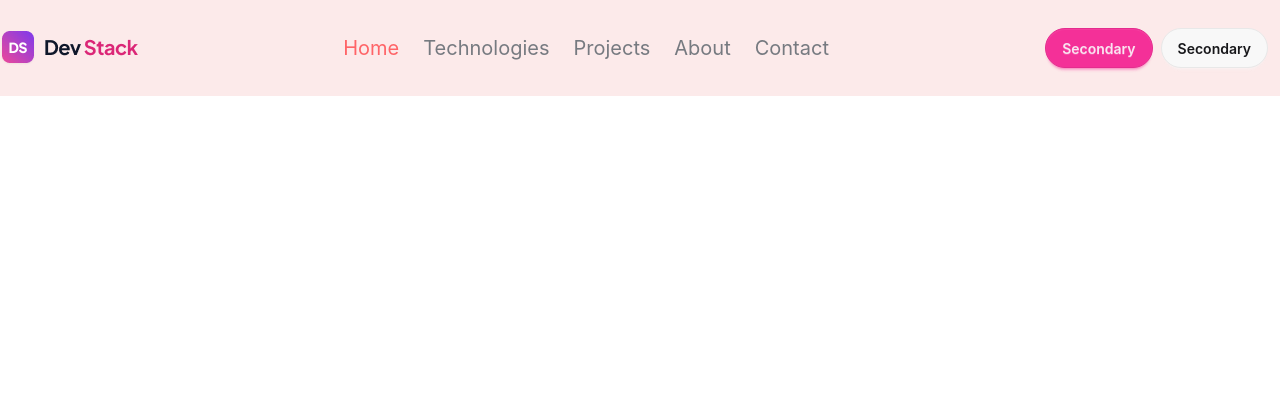
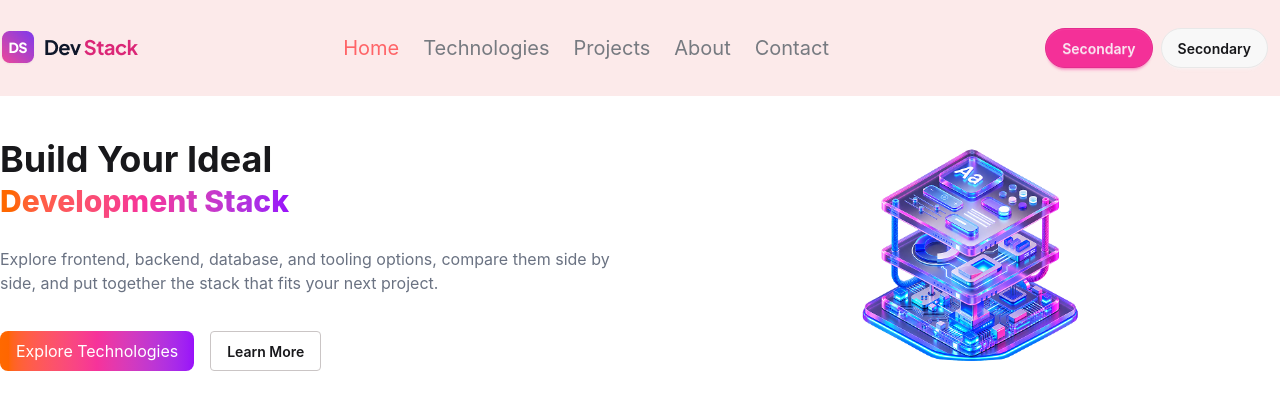
Before and after one commit to nayanhalder730/dev-stack-2026, a React (Vite) app: page / in a window 1280 px wide. Shown: the top 410 px of the page. Built offline with nearby package versions, Linux system fonts and the light colour scheme.

Commit message:
creat banner section

```diff
--- a/src/App.tsx
+++ b/src/App.tsx
@@ -1,12 +1,15 @@
 
 import './App.css'
 import Nav from './component/nav'
+import Banner from './component/banner'
 
 function App() {
 
   return (
     <>
     <Nav></Nav>
+    <Banner></Banner>
+
     </>
   )
 }
--- /dev/null
+++ b/src/component/banner.tsx
@@ -0,0 +1,38 @@
+import bannerImg from "../assets/banner-stack.png";
+
+export default function Banner() {
+  return (
+    <section className="container mx-auto ">
+      <div className="flex justify-between items-center gap-10 py-20">
+        <div className="w-1/2">
+          <h2 className="text-4xl font-bold ">
+            Build Your Ideal <br />
+            <span className="text-3xl font-extrabold text-transparent bg-clip-text bg-gradient-to-r from-orange-500 via-pink-500 to-purple-600">
+              Development Stack
+            </span>
+          </h2>
+
+          <h4 className="mt-4 text-gray-500 py-3">
+            Explore frontend, backend, database, and tooling options, compare
+            them side by side, and put together the stack that fits your next
+            project.
+          </h4>
+
+          <div className="flex gap-4 mt-6">
+            <button className="bg-gradient-to-r from-orange-500 via-pink-500 to-purple-600 text-white px-4 py-2 rounded-lg">
+              Explore Technologies
+            </button>
+
+            <button className="btn btn-outline border-[#cac5c5]">
+              Learn More
+            </button>
+          </div>
+        </div>
+
+        <div className="w-1/2 flex justify-center">
+          <img className="w-[350px]" src={bannerImg} alt="Development Stack" />
+        </div>
+      </div>
+    </section>
+  );
+}
```
